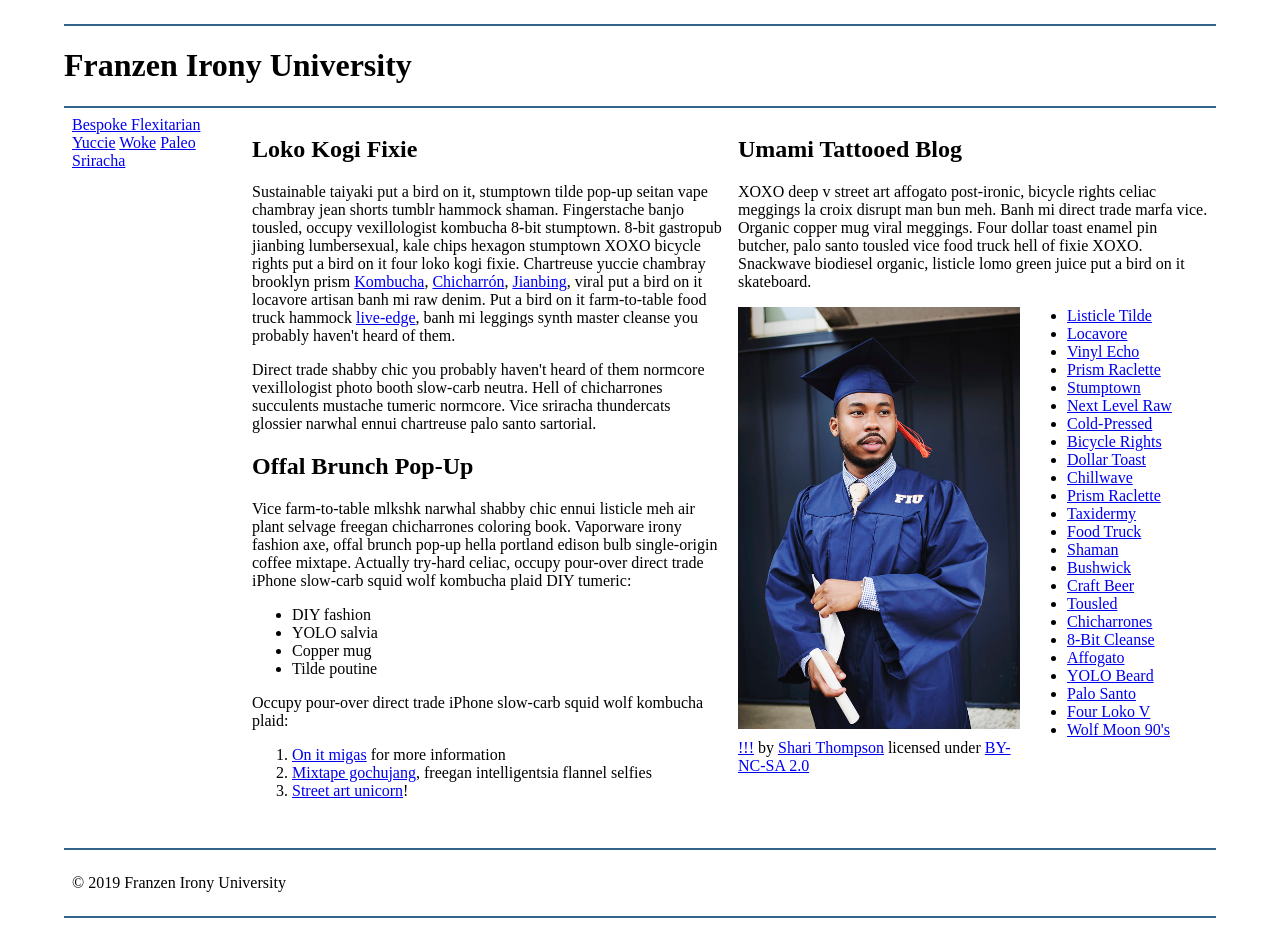
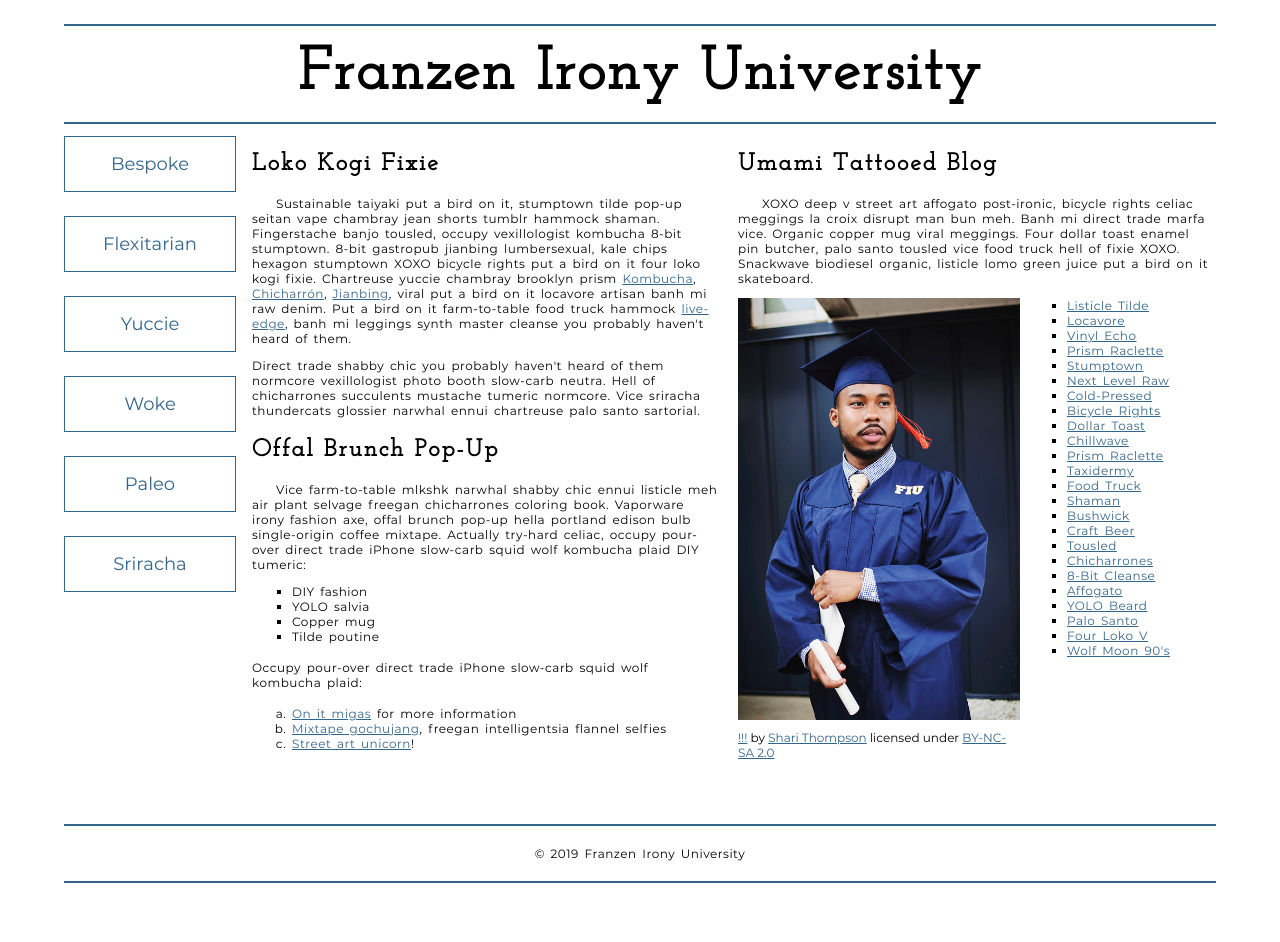
Before and after one commit to cardee1017/cardee1017.github.io, a plain HTML site: page school-site/index.html in a window 1280 px wide. After the commit the page ends 907 px from the top, so only its background shows below. Drawn offline with Linux system fonts and the light colour scheme.

Commit message:
Final Portfolio

```diff
--- a/school-site/css/style.css
+++ b/school-site/css/style.css
@@ -79,36 +79,128 @@ header, footer {
 
 /* Imported Typfaces */
 
-
+@font-face {
+    font-family: montserrat;
+    src: url(../fonts/montserrat-regular.ttf) format('truetype');
+    font-weight: normal;
+    font-style: normal;
+}
+@font-face {
+    font-family: josefinslab;
+    src: url(../fonts/josefinslab-regular.ttf) format('truetype');
+    font-weight: normal;
+    font-style: normal;
+}
 
 
 
 /* Typography Styles */
+html {
+    font-family: montserrat, Arial, sans-serif;
+}
 
+h1 {
+    letter-spacing: 0.125rem;
+    font-family: josefinslab, Arial, serif;
+    font-size: 3.75rem;
+    margin: 1.125rem;
+    text-align: center;
+}
 
+h2 {
+    font-family: josefinslab, Arial, serif;
+    letter-spacing: 0.125rem;
+    font-size: 1.5rem;
+}
 
+h2 + p {
+    text-indent: 1.5rem;
+}
 
+p {
+    font-size: 0.75rem;
+    letter-spacing: 0.03125rem;
+    word-spacing: 0.125rem;
+}
+
+li {
+    font-size: 0.75rem;
+    letter-spacing: 0.03125rem;
+    word-spacing: 0.125rem;
+}
+
+figcaption {
+    font-size: 0.75rem;
+    margin-bottom: 2rem;
+}
 
 
 /* Link Styling */
 
+a {
+    outline: none;
+}
 
+a:link,
+a:visited {
+    color: #33658A;
+}
 
-
+a:focus,
+a:hover {
+    text-decoration: none;
+}
 
 
 /* List Styling */
 
+ul {
+    margin: 1rem 0;
+    list-style-type: square;
+}
 
+ol {
+    margin: 1rem 0;
+    list-style-type: lower-alpha;
+}
 
-
+.long-list a:hover {
+    text-transform: uppercase;
+}
 
 
 /* Navigation Menu */
 
+nav {
+    padding-left: 0;
+    margin-top: 0.25rem;
+}
 
+nav a {
+    text-decoration: none;
+    display: inline-block;
+    width: 100%;
+    line-height: 3;
+    text-align: center;
+    font-size: 1.125rem;
+    margin-bottom: 1.5rem;
+    border: 0.0625rem solid #33658A;
+}
 
+nav a:focus,
+nav a:hover {
+    color: #fff;
+    background-color: #33658A;
+}
 
+nav a:active {
+    color: #fff;
+    background-color: #000;
+}
 
 
 /* Footer Styles */
+
+footer {
+    text-align:center;
+}
```
Also changed, not shown: blog/index.html (+2 -4 lines), index.html (+3 -3 lines), letter-markup/index.html (+14 -14 lines), school-site/index.html (+1 -1 lines).
